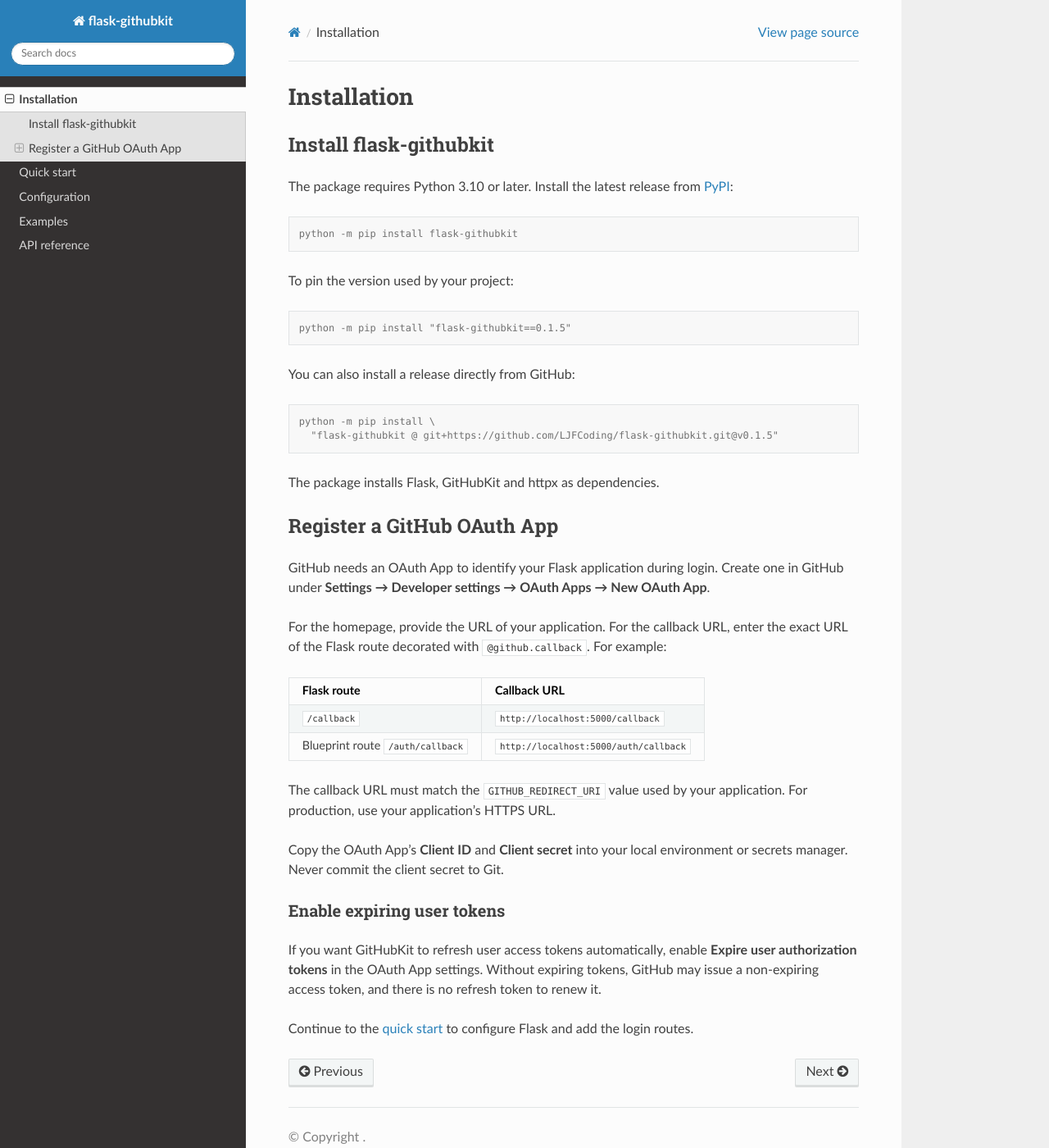
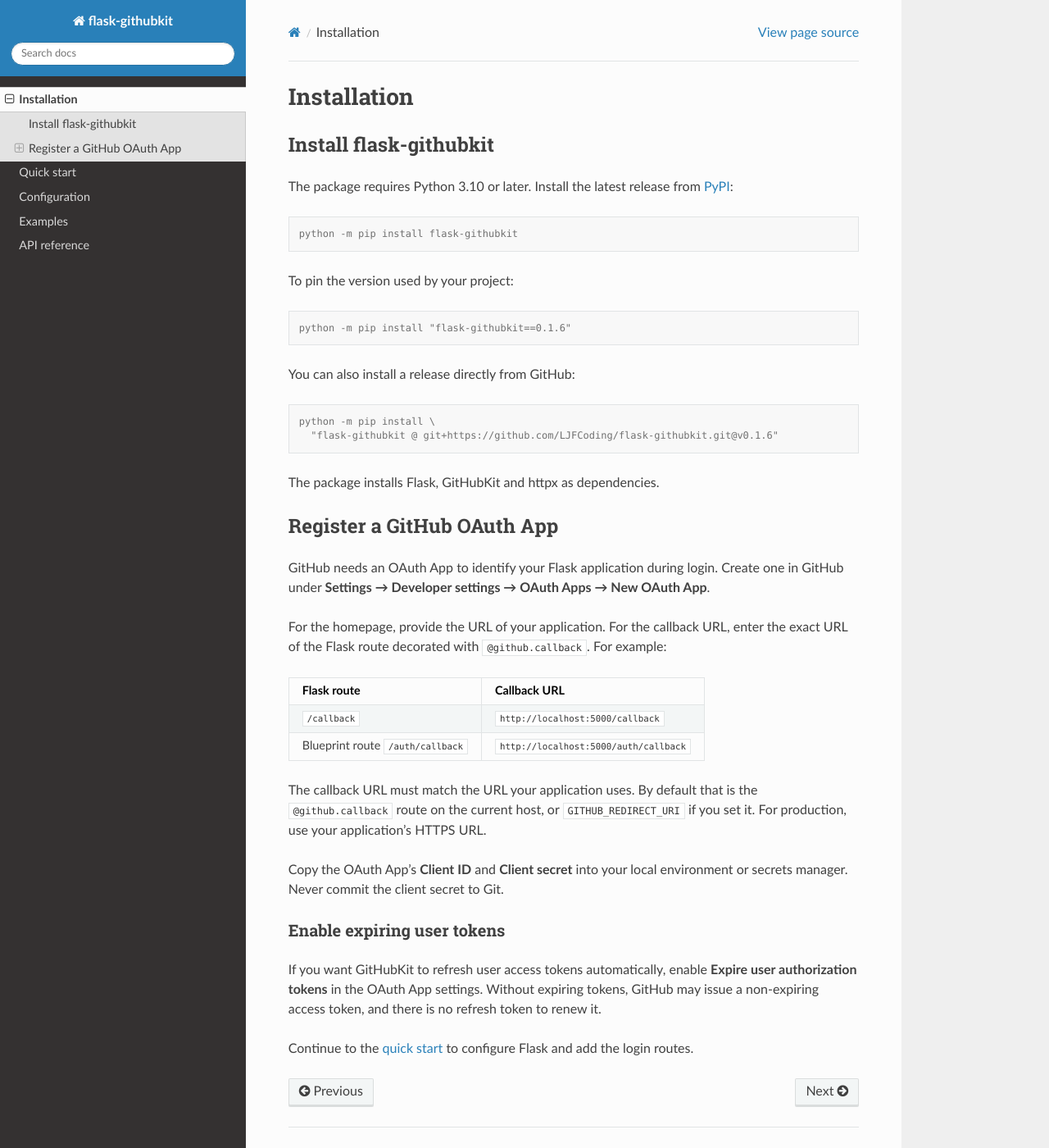
Before and after one commit to LJFCoding/flask-githubkit, a Sphinx documentation site: the page built from docs/installation.md, in a window 1280 px wide and 1400 px high. Shown: the whole window at 82% size. Built offline with Sphinx 7.4.7 and the Read the Docs theme 3.1.0, drawn with Linux system fonts in a browser that asks for light colours.

````diff
--- a/docs/conf.py
+++ b/docs/conf.py
@@ -2,7 +2,7 @@ import os
 
 project = "flask-githubkit"
 author = "LJFCoding"
-release = "0.1.3"
+release = "0.1.6"
 
 extensions = [
     "myst_parser",
--- a/docs/installation.md
+++ b/docs/installation.md
@@ -12,14 +12,14 @@ python -m pip install flask-githubkit
 To pin the version used by your project:
 
 ```console
-python -m pip install "flask-githubkit==0.1.5"
+python -m pip install "flask-githubkit==0.1.6"
 ```
 
 You can also install a release directly from GitHub:
 
 ```console
 python -m pip install \
-  "flask-githubkit @ git+https://github.com/LJFCoding/flask-githubkit.git@v0.1.5"
+  "flask-githubkit @ git+https://github.com/LJFCoding/flask-githubkit.git@v0.1.6"
 ```
 
 The package installs Flask, GitHubKit and httpx as dependencies.
@@ -39,8 +39,10 @@ For example:
 | `/callback` | `http://localhost:5000/callback` |
 | Blueprint route `/auth/callback` | `http://localhost:5000/auth/callback` |
 
-The callback URL must match the `GITHUB_REDIRECT_URI` value used by your
-application. For production, use your application's HTTPS URL.
+The callback URL must match the URL your application uses. By default
+that is the `@github.callback` route on the current host, or
+`GITHUB_REDIRECT_URI` if you set it. For production, use your application's
+HTTPS URL.
 
 Copy the OAuth App's **Client ID** and **Client secret** into your local
 environment or secrets manager. Never commit the client secret to Git.
--- a/pyproject.toml
+++ b/pyproject.toml
@@ -4,7 +4,7 @@ build-backend = "setuptools.build_meta"
 
 [project]
 name = "flask-githubkit"
-version = "0.1.5"
+version = "0.1.6"
 description = "Flask extension for GitHub OAuth login, built on GitHubKit. Handles expiring-token refresh and server-side sessions."
 readme = "README.md"
 requires-python = ">=3.10"
````
Also changed, not shown: CHANGELOG.md (+10 -0 lines), README.md (+6 -7 lines).
